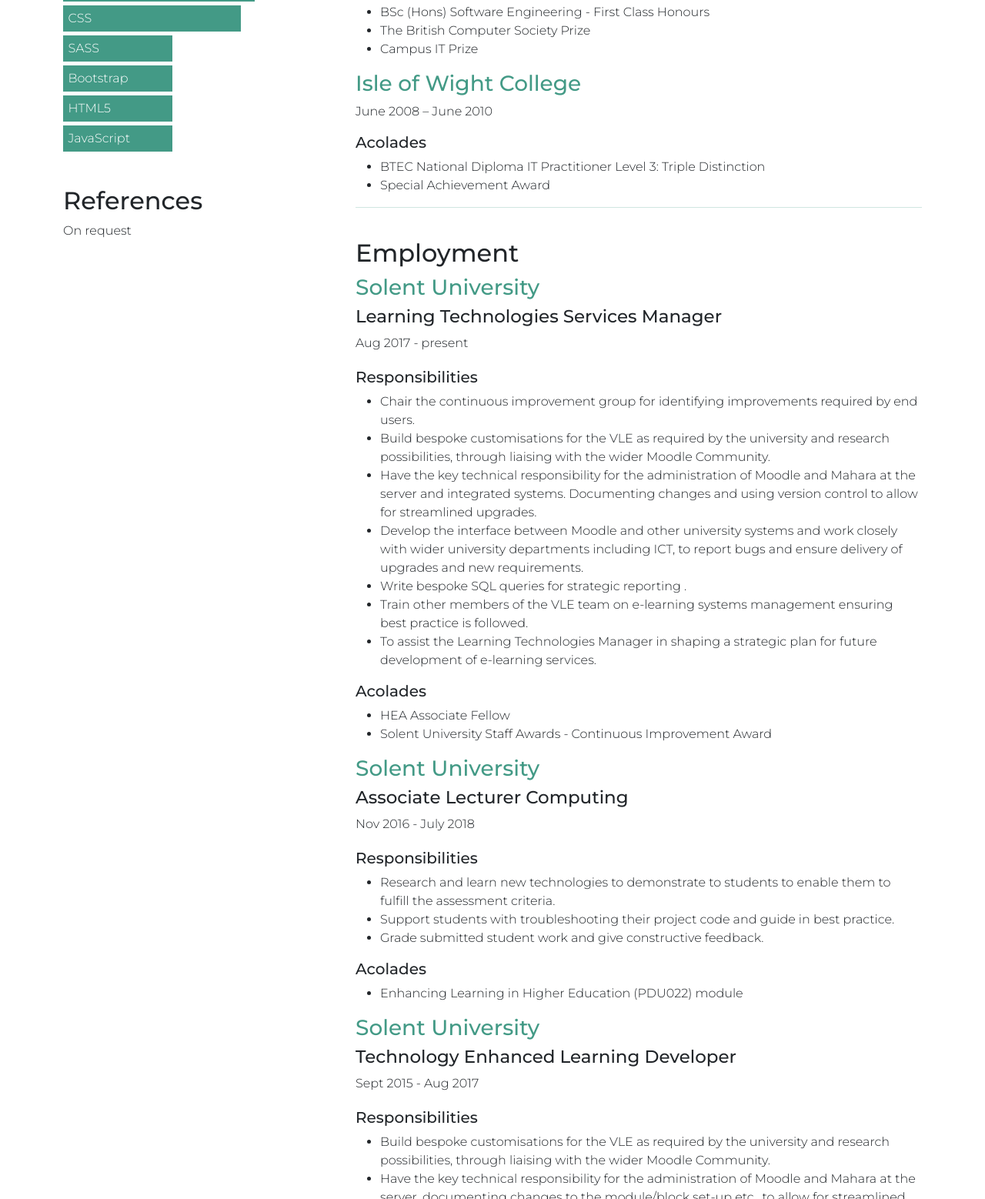
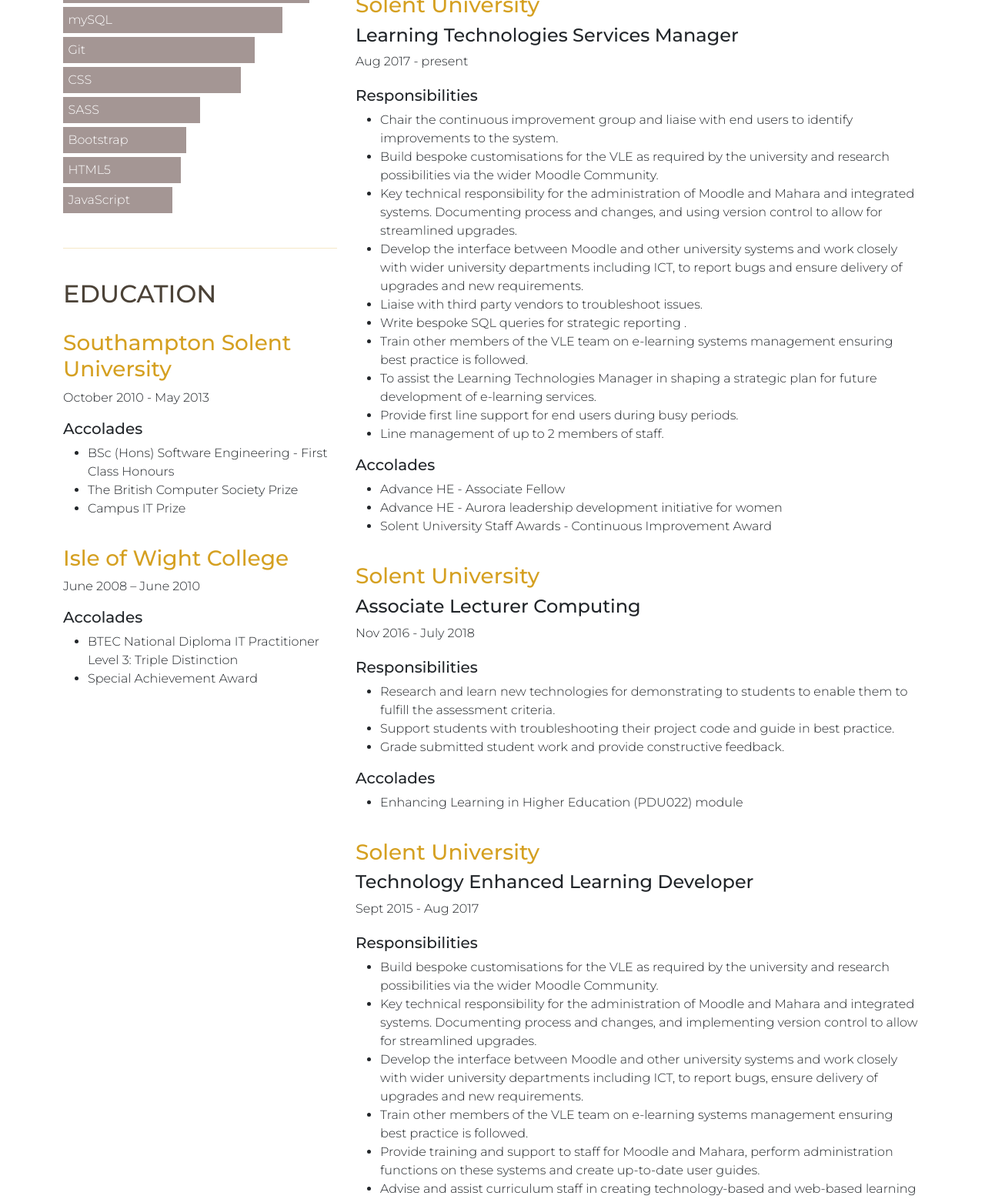
Before and after one commit to sarahjcotton/sjc-resume, a plain HTML site: page index.html in a window 1280 px wide. Shown: the part 528-2086 px from the top of the page at 77% size. Drawn offline with nearby package versions, Linux system fonts and the light colour scheme.

Commit message:
Grid updates

```diff
--- a/assets/styles.css
+++ b/assets/styles.css
@@ -5,48 +5,71 @@ body{
 	font-weight: 300;
 }
 
-h1{
-	font-family: Montserrat;
+h1, h2{
+	color: #4B4237;
+	text-transform: uppercase;
+}
+
+h1, .role{
+
 	font-weight: 500;
 }
 
-h2{
-	font-family: Montserrat;
-}
-
-h4{
-	font-size: calc(1.275rem + .2vw);
-}
-
-a, a:link, a:hover, a:visited{
+.details a, .details a:link, .details a:hover, .details a:visited{
 	color: #fff;
 }
 
-hr{
-	margin: 0;
-    color: #439A86;
+.ref a, .ref a:link, .ref a:hover, .ref a:visited{
+    color: #D5A021;
 }
 
-.about{
+hr{
+	margin: 40px 0 0 0;
+    color: #D5A021;
+}
+
+.section{
 	padding-top: 40px;
+	padding-bottom: 20px;
 }
+
 .sub{
-	color: #439A86;
+	color: #D5A021;
+}
+
+.responsibilities, .sub{
+	padding-top: 20px;
 }
 
 .details{
-	background-color: #439A86;
+	background-color: #D5A021;
 	color: #fff;
 	padding: 5px 0px 5px 0px;
 }
 
 .icon{
 	text-align: center;
-	border-right: 1px solid #fff;
 }
 
-.icon:last-child{
-    border: 0;
+@media only screen and (max-width: 767px) {
+  .icon {
+    border-right: 0;
+    border-bottom: 1px solid #fff;
+  }
+
+  .icon:last-child{
+		border: 0;
+	}
+}
+
+@media only screen and (min-width: 768px) {
+	.icon{
+		border-right: 1px solid #fff;
+	}
+
+	.icon:last-child{
+		border: 0;
+	}
 }
 
 .skills, .references{
@@ -60,7 +83,7 @@ hr{
 	padding-top: 5px;
 	padding-bottom: 5px;
 	margin-bottom: 5px;
-	background-color: #439A86;
+	background-color: #A49694;
 	color: white;
 }
 
@@ -73,19 +96,15 @@ hr{
 .mysql {width: 80%;}
 .git {width: 70%; }
 .css {width: 65%;}
-.sass {width: 40%;}
-.html5 {width: 40%;}
+.sass {width: 50%;}
+.bs {width: 45%;}
+.html5 {width: 43%;}
 .js {width: 40%;}
-.bs {width: 40%;}
 
-.section{
-	padding-top: 40px;
+::selection {
+  background: #ede7d9; /* WebKit/Blink Browsers */
 }
 
-.responsibilities{
-	padding-top: 20px;
+::-moz-selection {
+  background: #ffb7b7; /* Gecko Browsers */
 }
-
-.role{
-	font-weight: 500;
-}
--- a/index.html
+++ b/index.html
@@ -1,5 +1,5 @@
 <!doctype html>
-<html class="no-js" lang="en">
+<html lang="en">
 <head>
 	<meta charset="utf-8" />
 	<meta http-equiv="x-ua-compatible" content="ie=edge">
@@ -9,17 +9,19 @@
 	<link href="https://cdn.jsdelivr.net/npm/bootstrap@5.0.0-beta3/dist/css/bootstrap.min.css" rel="stylesheet" integrity="sha384-eOJMYsd53ii+scO/bJGFsiCZc+5NDVN2yr8+0RDqr0Ql0h+rP48ckxlpbzKgwra6" crossorigin="anonymous">
 	<link rel="stylesheet" href="assets/styles.css">
 	<link rel="preconnect" href="https://fonts.gstatic.com">
-<link href="https://fonts.googleapis.com/css2?family=Antonio:wght@100;700&family=Montserrat:wght@300;500&display=swap" rel="stylesheet">
+	<link href="https://fonts.googleapis.com/css2?family=Montserrat:wght@300;500&display=swap" rel="stylesheet">
+	<link rel="shortcut icon" type="image/x-icon" href="assets/GitHub.png">
 </head>
 <body>
 	<div class="container-lg">
-		<div class="row about section">
+		<div class="row section">
 			<h1>Sarah Cotton</h1>
 			<h3 class="sub">Full Stack Web Engineer</h3>
-			<p>A highly self motivated employee of Solent University in the role of Learning Technologies Services Manager, responsible for the maintenance and bespoke customisation of the open source virtual learning environment Moodle, the e-portfolio system Mahara as well as integrations with other external systems. I work closely with lecturers and other support staff to provide solutions that enhance the student experience and have contributed to several projects including automatically exporting student grades to the student record system, which according to a survey only 2% of universities had managed to achieve at the time.</p>
+			<p>A highly driven, self motivated, confident and adaptable individual with a passion for continuous improvement and problem solving. My primary focus has been developing bespoke customisations and integrations for the open source platform Moodle but would like to branch out into a more creative field of work and learn new skills. With excellent interpersonal communication, I have experience managing a small team and building close working relationships with colleagues both inter and intradepartmental and have presented at several Moodle conferences.</p>
+			<p>Attention to detail and accuracy in all aspects of my work is a matter of pride, and I give 100% to all that I do.</p>
 		</div>
 		<div class="row details">
-			<div class="col icon">
+			<div class="col-md icon">
 				<div class="row">
 					<div class="col"><i class="fas fa-at"></i></div>
 				</div>
@@ -27,7 +29,7 @@
 					<div class="col">sarahjeancotton@gmail.com</div>
 				</div>
 			</div>
-			<div class="col icon">
+			<div class="col-md icon">
 				<div class="row">
 					<div class="col"><i class="fas fa-mobile-alt"></i></div>
 				</div>
@@ -35,7 +37,7 @@
 					<div class="col">07759394684</div>
 				</div>
 			</div>
-			<div class="col icon">
+			<div class="col-md icon">
 				<div class="row">
 					<div class="col"><i class="fas fa-map-marker-alt"></i></div>
 				</div>
@@ -43,7 +45,7 @@
 					<div class="col">Southampton, UK</div>
 				</div>
 			</div>
-			<div class="col icon">
+			<div class="col-md icon">
 				<div class="row">
 					<div class="col"><i class="fab fa-github"></i></div>
 				</div>
@@ -54,56 +56,41 @@
 		</div>
 
 		<div class="row experience section">
-			<div class="col-4">
+			<div class="col-sm-12 col-md-4 col-md-pull-4">
 				<div class="skills">
 					<h2>Skills</h2>
 
 					<div class="skill-level php">
 						<div class="skill">PHP</div>
 					</div>
-
 					<div class="skill-level mysql">
 						<div class="skill">mySQL</div>
 					</div>
-
 					<div class="skill-level git">
 						<div class="skill">Git</div>
 					</div>
-
 					<div class="skill-level css">
 						<div class="skill">CSS</div>
 					</div>
-
 					<div class="skill-level sass">
 						<div class="skill">SASS</div>
 					</div>
-
 					<div class="skill-level bs">
 						<div class="skill">Bootstrap</div>
 					</div>
-
 					<div class="skill-level html5">
 						<div class="skill">HTML5</div>
 					</div>
-
 					<div class="skill-level js">
 						<div class="skill">JavaScript</div>
 					</div>
 				</div>
-
-				<div class="references section">
-					<h2>References</h2>
-					<p>On request</p>
-				</div>
-
-			</div>
-
-			<div class="col-8">
-				<div class="education">
+				<hr>
+				<div class="education section">
 					<h2>Education</h2>
 					<h3 class="sub">Southampton Solent University</h3>
 					<p>October 2010 - May 2013</p>
-					<h5>Acolades</h5>
+					<h5>Accolades</h5>
 					<ul>
 						<li>BSc (Hons) Software Engineering	- First Class Honours</li>
 						<li>The British Computer Society Prize</li>
@@ -112,61 +99,67 @@
 
 					<h3 class="sub">Isle of Wight College </h3>
 					<p>June 2008 – June 2010</p>
-					<h5>Acolades</h5>
+					<h5>Accolades</h5>
 					<ul>
 						<li>BTEC National Diploma IT Practitioner Level 3: Triple Distinction</li>
 						<li>Special Achievement Award </li>
 					</ul>
 				</div>
-				<hr>
-				<div class="employment section">
+			</div>
+
+			<div class="col-sm-12 col-md-8 col-md-push-8">
+				<div class="employment">
 					<h2>Employment</h2>
 					<h3 class="sub">Solent University</h3>
 					<h4>Learning Technologies Services Manager</h4>
-					Aug 2017 - present<br />
+					Aug 2017 - present
 
 					<h5 class="responsibilities">Responsibilities</h5>
 					<ul>
-						<li>Chair the continuous improvement group for identifying improvements required by end users.</li>
-						<li>Build bespoke customisations for the VLE as required by the university and research possibilities, through liaising with the wider Moodle Community.</li>
-						<li>Have the key technical responsibility for the administration of Moodle and Mahara at the server and integrated systems. Documenting changes and using version control to allow for streamlined upgrades.</li>
+						<li>Chair the continuous improvement group and liaise with end users to identify improvements to the system.</li>
+						<li>Build bespoke customisations for the VLE as required by the university and research possibilities via the wider Moodle Community.</li>
+						<li>Key technical responsibility for the administration of Moodle and Mahara and integrated systems. Documenting process and changes, and using version control to allow for streamlined upgrades.</li>
 						<li>Develop the interface between Moodle and other university systems and work closely with wider university departments including ICT, to report bugs and ensure delivery of upgrades and new requirements.</li>
+						<li>Liaise with third party vendors to troubleshoot issues.</li>
 						<li>Write bespoke SQL queries for strategic reporting .</li>
 						<li>Train other members of the VLE team on e-learning systems management ensuring best practice is followed.</li>
 						<li>To assist the Learning Technologies Manager in shaping a strategic plan for future development of e-learning services.</li>
+						<li>Provide first line support for end users during busy periods.</li>
+						<li>Line management of up to 2 members of staff.</li>
 					</ul>
-					<h5>Acolades</h5>
+					<h5>Accolades</h5>
 					<ul>
-						<li>HEA Associate Fellow</li>
+						<li>Advance HE - Associate Fellow</li>
+						<li>Advance HE - Aurora leadership development initiative for women</li>
 						<li>Solent University Staff Awards - Continuous Improvement Award</li>
 					</ul>
 
 					<h3 class="sub">Solent University</h3>
 					<h4>Associate Lecturer Computing</h4>
-					Nov 2016 - July 2018<br />
+					Nov 2016 - July 2018
 
 					<h5 class="responsibilities">Responsibilities</h5>
 
 					<ul>
-						<li>Research and learn new technologies to demonstrate to students to enable them to fulfill the assessment criteria.</li>
+						<li>Research and learn new technologies for demonstrating to students to enable them to fulfill the assessment criteria.</li>
 						<li>Support students with troubleshooting their project code and guide in best practice.</li>
-						<li>Grade submitted student work and give constructive feedback.</li>
+						<li>Grade submitted student work and provide constructive feedback.</li>
 					</ul>
 
-					<h5>Acolades</h5>
+					<h5>Accolades</h5>
 					<ul>
 						<li>Enhancing Learning in Higher Education (PDU022) module</li>
 					</ul>
 
 					<h3 class="sub">Solent University</h3>
 					<h4>Technology Enhanced Learning Developer</h4>
-					Sept 2015 - Aug 2017<br />
+					Sept 2015 - Aug 2017
 
 					<h5 class="responsibilities">Responsibilities</h5>
 
 					<ul>
-					<li>Build bespoke customisations for the VLE as required by the university and research possibilities, through liaising with the wider Moodle Community.</li>
-					<li>Have the key technical responsibility for the administration of Moodle and Mahara at the server, documenting changes to the module/block set-up etc., to allow for streamlined upgrades.</li>
+					<li>Build bespoke customisations for the VLE as required by the university and research possibilities via the wider Moodle Community.</li>
+					<li>Key technical responsibility for the administration of Moodle and Mahara and integrated systems. Documenting process and changes, and implementing version control to allow for streamlined upgrades.</li>
 					<li>Develop the interface between Moodle and other university systems and work closely with wider university departments including ICT, to report bugs, ensure delivery of upgrades and new requirements.</li>
 					<li>Train other members of the VLE team on e-learning systems management ensuring best practice is followed.</li>
 					<li>Provide training and support to staff for Moodle and Mahara, perform administration functions on these systems and create up-to-date user guides.</li>
@@ -181,7 +174,7 @@
 					<h5 class="responsibilities">Responsibilities</h5>
 
 					<ul>
-					<li>Build bespoke customisations for e-learning systems as required by the college and research possibilities, through liaising with the wider Moodle Community.</li>
+					<li>Build bespoke customisations for the VLE as required by the university and research possibilities via the wider Moodle Community.</li>
 					<li>Have the key technical responsibility for the administration of Moodle and Mahara at the server, making back-ups, documenting changes to the module/block set-up etc., to allow for streamlined upgrades.</li>
 					<li>Develop the interface between Moodle and other college systems and work closely with wider college departments including IT, to report bugs, ensure delivery of upgrades and new requirements.</li>
 					<li>Train other members of the VLE/ILT team on e-learning systems management ensuring best practice is followed.</li>
@@ -190,6 +183,26 @@
 					<li>To assist the Learning Technology Manager in shaping a strategic plan for future development of e-learning services.</li>
 					</ul>
 				</div>
+				<hr>
+			</div>
+
+			<div class="col-sm-12 col-md-8 offset-md-4 col-md-push-8">
+				<div class="references section">
+					<h2>References</h2>
+					<p>Employer references available on request.</p>
+					<div class="col-md ref">
+						<div class="row">
+							<div class="col-1"><i class="fab fa-linkedin"></i></div>
+							<div class="col-11"><a href="https://www.linkedin.com/in/sarah-cotton-34960361/" target=”_blank” rel=”noopener noreferrer”>LinkedIn</a></div>
+						</div>
+					</div>
+					<div class="col-md ref">
+						<div class="row">
+							<div class="col-1"><i class="fab fa-github"></i></div>
+							<div class="col-11"><a href="https://github.com/ltu-solent" target=”_blank” rel=”noopener noreferrer”>Solent LTU</a></div>
+						</div>
+					</div>
+				</div>
 			</div>
 		</div>
 	</div>
```
Also changed, not shown: assets/GitHub.png (added), assets/me.jpg (deleted).
